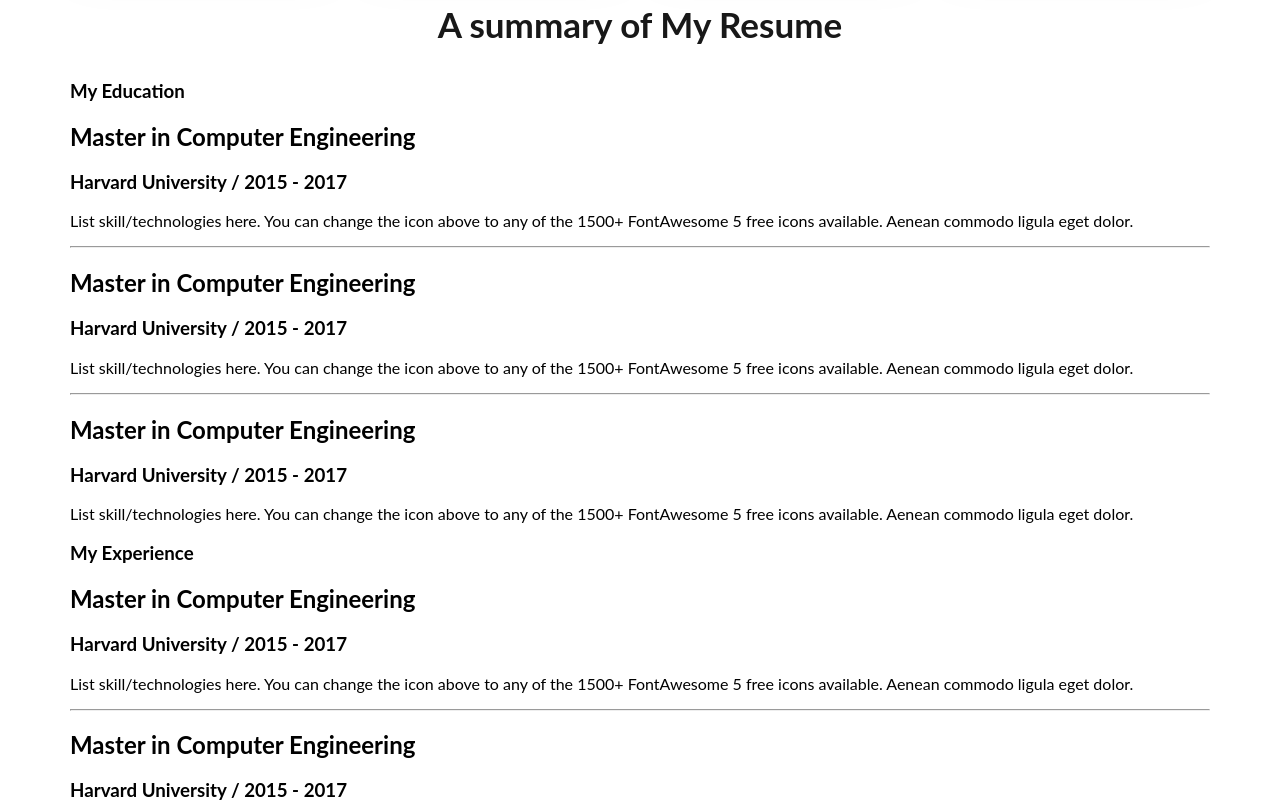
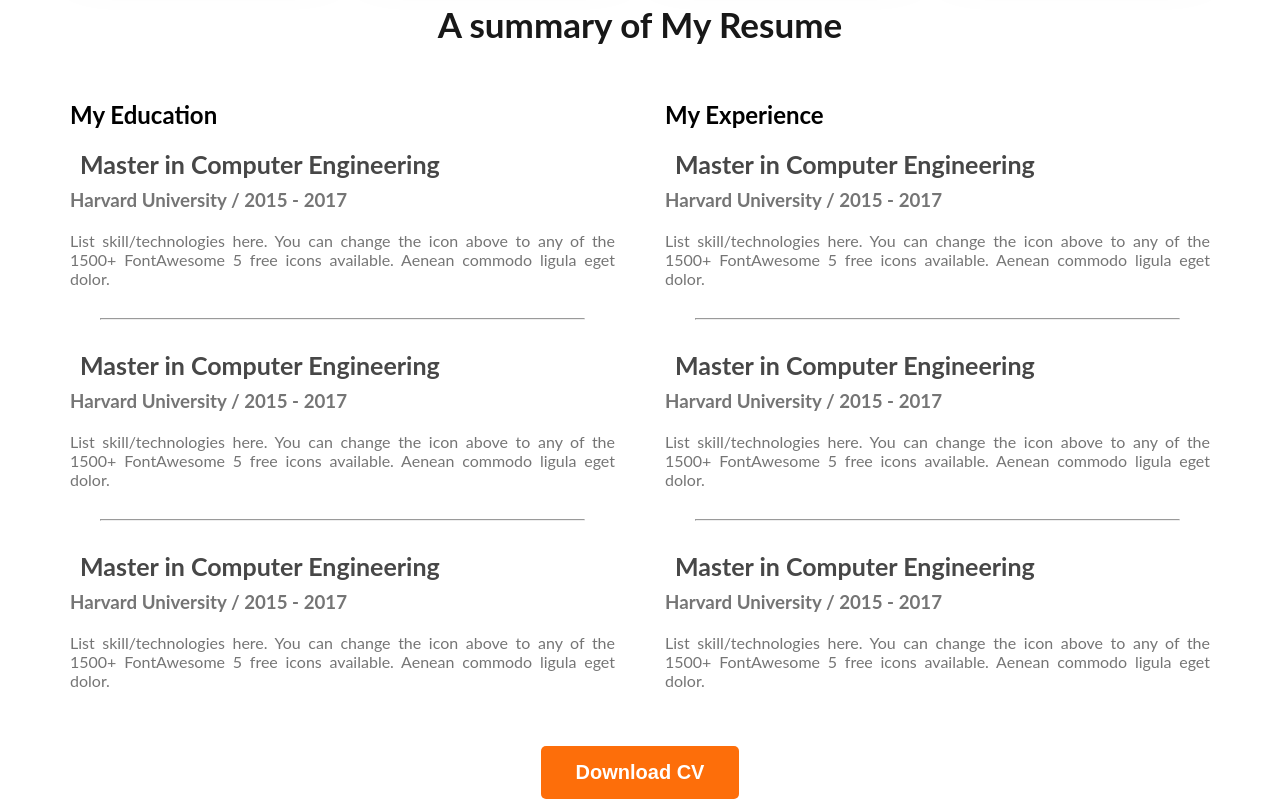
Before and after one commit to Tanvir29122005/webdeveloper-portfolio, a plain HTML site: page index.html in a window 1280 px wide. Shown: the part 2120-2924 px from the top of the page. Drawn offline with Linux system fonts and the light colour scheme.

Commit message:
added main

```diff
--- a/index.html
+++ b/index.html
@@ -102,7 +102,7 @@
             <h3 class="section-title">A summary of My Resume</h3>
             <div class="resume-container">
                 <div class="resume-column">
-                    <h3 class="resume-column-title">My Education</h3>
+                    <h1 class="resume-column-title">My Education</h1>
                     <div class="resume-item">
                         <h2 class="resume-item-title">Master in Computer Engineering</h2>
                         <h3 class="resume-item-institute">Harvard University / 2015 - 2017</h3>
@@ -122,7 +122,7 @@
                     </div>
                 </div>
                 <div class="resume-column">
-                    <h3 class="resume-column-title">My Experience</h3>
+                    <h1 class="resume-column-title">My Experience</h1>
                     <div class="resume-item">
                         <h2 class="resume-item-title">Master in Computer Engineering</h2>
                         <h3 class="resume-item-institute">Harvard University / 2015 - 2017</h3>
@@ -142,6 +142,9 @@
                     </div>
                 </div>
             </div>
+            <div class="download-cv">
+                <button class="btn">Download CV</button>
+            </div>
         </section>
     </main>
     <footer>
--- a/styles/portfolio.css
+++ b/styles/portfolio.css
@@ -159,3 +159,31 @@ main {
     font-size: 30px;
     font-weight: 700;
 }
+
+.resume-container {
+    display: flex;
+    gap: 50px;
+    text-align: justify;
+}
+
+.resume-item {
+    color: #757575;
+}
+
+.resume-item-title {
+    color: #474747;
+    font-size: 25px;
+    font-weight: 700;
+    margin: 10px;
+}
+.resume-container hr{
+    margin: 30px;
+}
+.resume-item-institute{
+    margin-bottom: 20px;
+    margin-top: 0px;
+}
+.download-cv{
+    text-align: center;
+    margin-top: 40px;
+}
```
